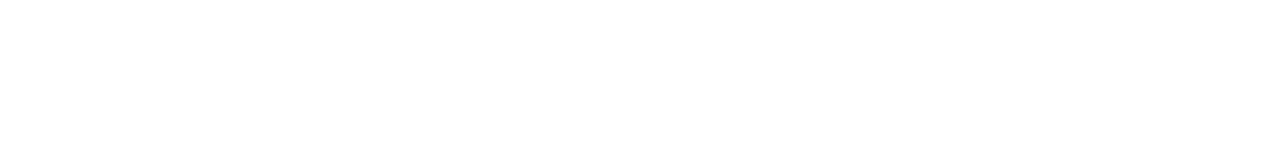
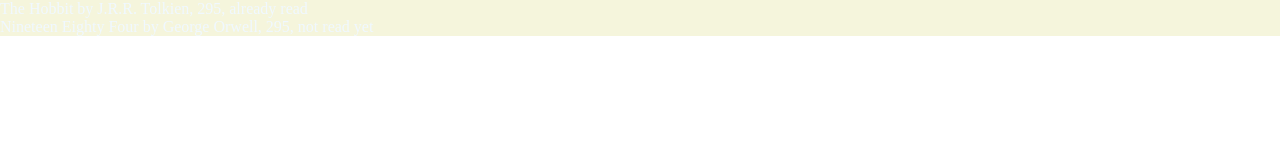
Before and after one commit to maenerosa/library-app, a plain HTML site: page index.html in a window 1280 px wide. Drawn offline with Linux system fonts and the light colour scheme.

Commit message:
update css file

```diff
--- a/index.html
+++ b/index.html
@@ -5,6 +5,7 @@
     <meta http-equiv="X-UA-Compatible" content="IE=edge" />
     <meta name="viewport" content="width=device-width, initial-scale=1.0" />
     <script src="script.js" defer></script>
+    <link rel="stylesheet" href="style.css" />
     <title>Object Constructors</title>
   </head>
   <body></body>
--- a/script.js
+++ b/script.js
@@ -7,7 +7,7 @@ function Book(title, author, pages) {
   this.isRead = false;
   this.getInfo = function () {
     return `${title} by ${author}, ${pages}, ${
-      this.isRead ? "already read" : "not read yet"
+      this.isRead ? "already read" : "not read yet" //shorter if else statement
     }`;
   };
 }
@@ -19,4 +19,9 @@ library.push(book1);
 const book2 = new Book("Nineteen Eighty Four", "George Orwell", 295);
 library.push(book2);
 
-console.log(library.forEach((book) => console.log(book.getInfo())));
+library.forEach((book) => {
+  const p = document.createElement("p");
+
+  p.textContent = book.getInfo();
+  document.body.append(p);
+});
--- /dev/null
+++ b/style.css
@@ -0,0 +1,15 @@
+* {
+  margin: 0;
+  padding: 0;
+  box-sizing: border-box;
+}
+
+body {
+  display: grid;
+  grid-template-columns: (3, 1fr);
+  color: aliceblue;
+}
+
+p {
+  background-color: beige;
+}
```
